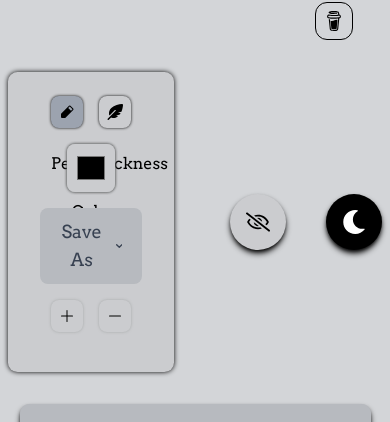
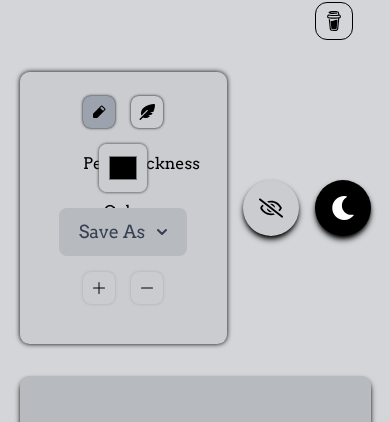
Before and after one commit to singodiyashubham87/Draw-it-out, a React (Vite) app: page / in a window 390 px wide. Shown: the part 182-604 px from the top of the page. Built offline with nearby package versions, Linux system fonts and the light colour scheme.

Commit message:
Update App.jsx

```diff
--- a/src/App.jsx
+++ b/src/App.jsx
@@ -111,13 +111,13 @@ function App() {
 
         <div className="container w-[90%] gsm:min-h-[100dvh] flex flex-col justify-center items-center gap-[2rem] font-primary m-auto gsm:m-0">
           {/* Buy me a coffee element */}
-         <a href={BUY_ME_COFFEE_LINK} target="_blank" rel="noopener noreferrer" className="flex justify-end mt-4 w-[90%] sm:ml-0">
+         <a href={BUY_ME_COFFEE_LINK} target="_blank" rel="noopener noreferrer" className="flex justify-end mt-4 w-[90%] sm:w-auto sm:ml-0">
             <button className="flex items-center bg-transparent border border-black text-black focus:outline-none bg-[#d4d5d7] hover:bg-[#c6c9ce] rounded-xl p-2">
               <SiBuymeacoffee className="text-xl mx-auto sm:mr-2" /> {/* Icon */}
               <span className="hidden sm:block text-base font-cursive">Buy me a Coffee</span> {/* Text */}
             </button>
           </a>
-          <div className="flex items-center gap-14">
+          <div className="flex flex-row items-center gap-4 sm:flex-row sm:items-center sm:gap-14">
                {showMenuAndBgColor && (
                <Menu
                isDrawing={isDrawing}
@@ -131,12 +131,10 @@ function App() {
                />
                )}
 
+             <div className="flex flex-row justify-center items-center space-x-4 sm:space-x-10">
               <div
-              className = "flex flex-row justify-center align-center space-x-10"
-            >
-              <div
-              className={`clearAll bg-[#CBCCCF] p-[1rem] text-[1.5rem] rounded-[50%] shadow-black shadow-md  transform transition duration-300 ease-in-out text-black hover:bg-gray-400 cursor-pointer dark:bg-slate-800 dark:text-[#ffffff] hover:md:scale-110 ${
-                !showMenuAndBgColor && "mt-10"
+                className={`clearAll bg-[#CBCCCF] p-[1rem] text-[1.5rem] rounded-[50%] shadow-black shadow-md transform transition duration-300 ease-in-out text-black hover:bg-gray-400 cursor-pointer dark:bg-slate-800 dark:text-[#ffffff] hover:md:scale-110 ${
+                !showMenuAndBgColor && "mt-4 sm:mt-0"
                 }`}
                 onClick={() => {
                 setShowMenuAndBgColor((state) => !state);
@@ -146,7 +144,9 @@ function App() {
              </div>
 
              <div
-              className={`darkLightModeToggle  p-[1rem] text-[1.5rem] rounded-[50%] shadow-md hover:bg-gray-1000 transform transition duration-300 ease-in-out hover:md:scale-110 cursor-pointer bg-black dark:bg-amber-400 shadow-black dark:shadow-black dark:shadow-md ${!showMenuAndBgColor && "mt-10"}`}
+               className={`darkLightModeToggle p-[1rem] text-[1.5rem] rounded-[50%] shadow-md hover:bg-gray-1000 transform transition duration-300 ease-in-out hover:md:scale-110 cursor-pointer bg-black dark:bg-amber-400 shadow-black dark:shadow-black dark:shadow-md ${
+               !showMenuAndBgColor && "mt-4 sm:mt-0"
+               }`}
                onClick={toggleDarkMode}
                >
                {darkMode ? <FaSun className="text-black" /> : <FaMoon className="text-white" />}
```
Lines whose indentation alone changed are shown as unchanged.
